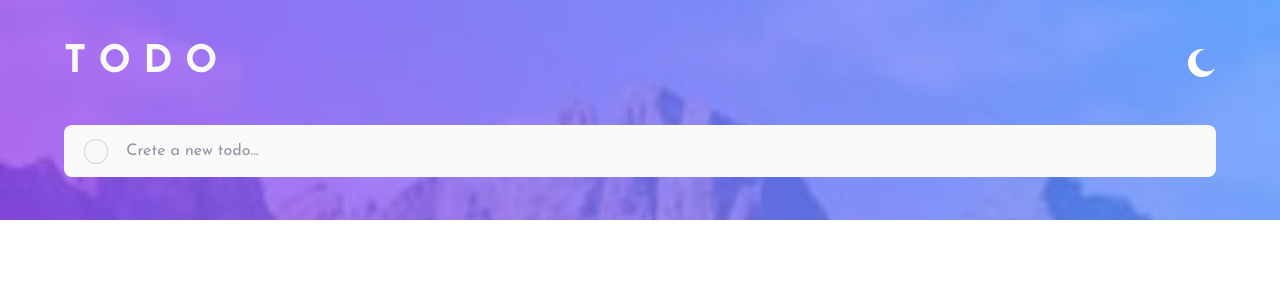
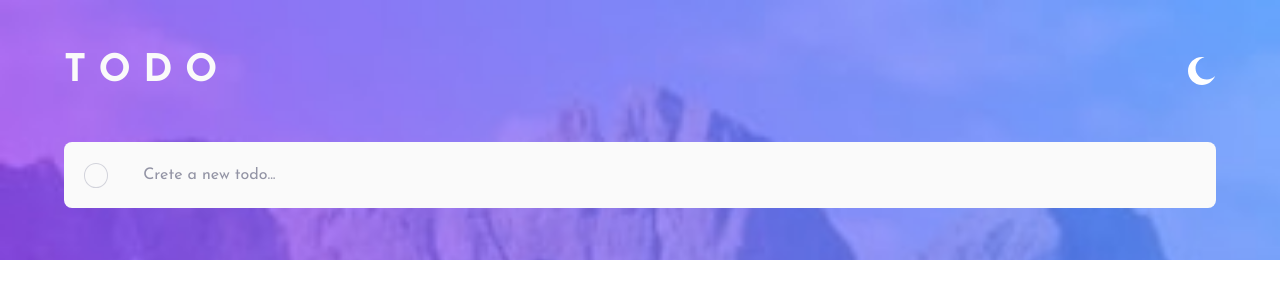
Before and after one commit to lemosdg/todo-app-react, a React (Vite) app: page / in a window 1280 px wide. Shown: the top 300 px of the page. Built offline with nearby package versions, Linux system fonts and the light colour scheme; no server answers.

Commit message:
refactor styles

```diff
--- a/src/App.css
+++ b/src/App.css
@@ -2,7 +2,7 @@
   display: flex;
   flex-direction: column;
   justify-content: space-evenly;
-  height: 220px;
+  height: 260px;
   background-image: url(../src/assets/bg-mobile-light.jpg);
   background-repeat: no-repeat;
   background-size: cover;
--- a/src/components/Form/index.css
+++ b/src/components/Form/index.css
@@ -1,7 +1,7 @@
 .form {
   width: 90%;
   margin: 0 auto;
-  padding: 10px 20px;
+  padding: 0 20px;
   border-radius: 8px;
   display: flex;
   gap: 10px;
@@ -12,7 +12,7 @@
 .form_input {
   width: 100%;
   border: none;
-  padding: 8px;
+  padding: 25px;
   outline: none;
   background-color: transparent;
   font-family: var(--font);
@@ -20,6 +20,10 @@
   font-size: 1rem;
 }
 
+.form_input:focus {
+  background-color: transparent;
+}
+
 .form_input::placeholder {
   color: var(--dark_grayish_blue);
 }
--- a/src/components/Form/index.jsx
+++ b/src/components/Form/index.jsx
@@ -39,6 +39,7 @@ export const Form = () => {
         placeholder="Crete a new todo..."
         className="form_input"
         onChange={(e) => setDescription(e.target.value)}
+        required
       />
     </form>
   );
```
